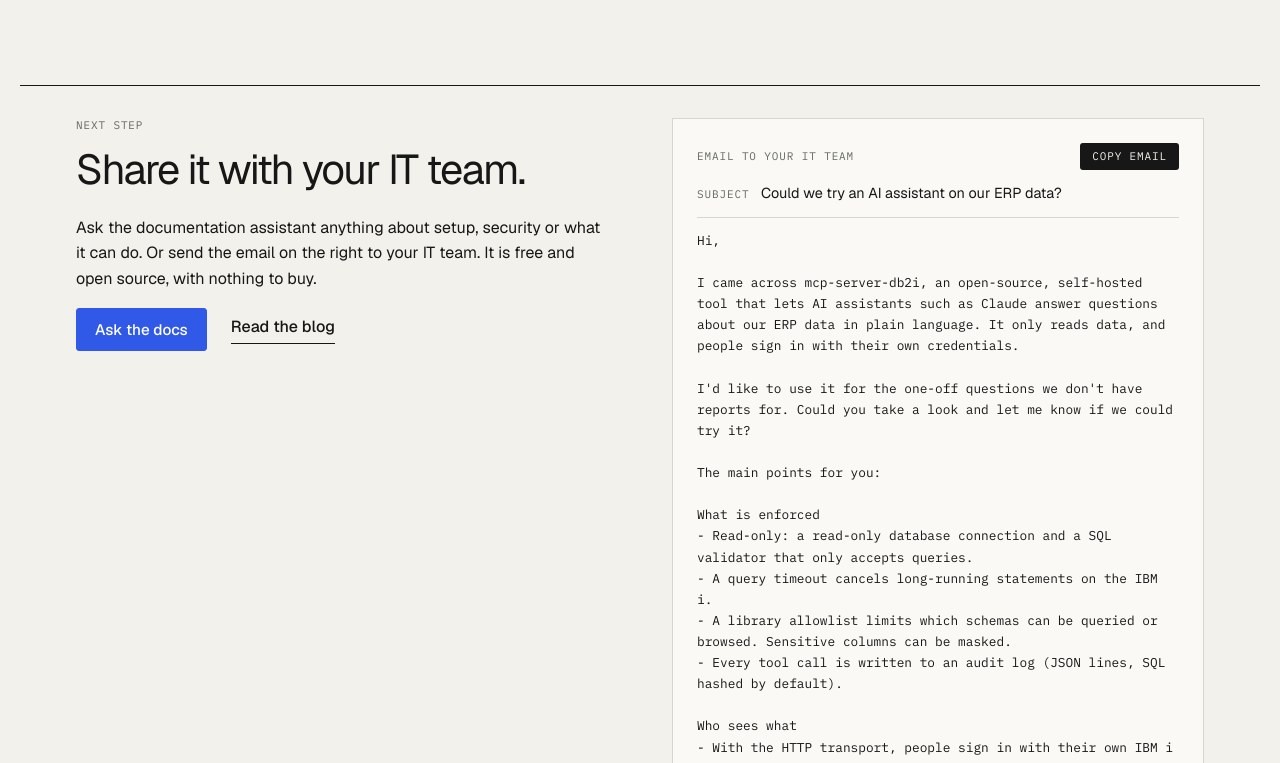
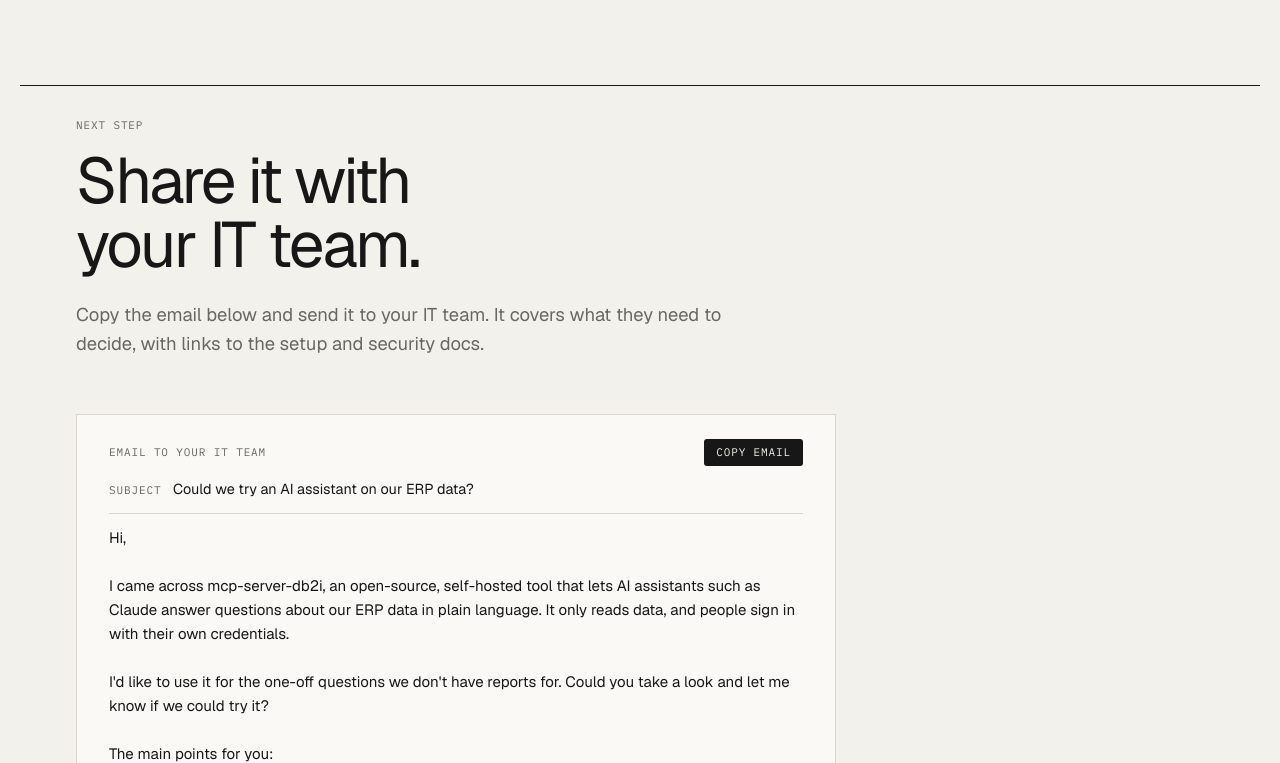
Before and after one commit to Strom-Capital/mcp-server-db2i, an Astro site in the folder site/: page /business in a window 1280 px wide. Shown: the part 3817-4580 px from the top of the page. Built offline with nearby package versions, Linux system fonts and the light colour scheme; Astro itself is replaced by a stand-in of ours; no server answers; a script that the page names is missing.

Commit message:
docs(site): one clear next step on the business page
Stack the section with the email below the heading, set the email in the
text font, and drop the extra docs and blog links so copying the email
is the only action.

```diff
--- a/site/src/pages/business.astro
+++ b/site/src/pages/business.astro
@@ -167,17 +167,15 @@ Thanks!`;
   </section>
 
   <section class="section section--tight" id="send-to-it">
-    <div class="container two next">
-      <div>
+    <div class="container next">
+      <div class="sec-head">
         <p class="label">Next step</p>
-        <h2 class="h2s">Share it with your IT team.</h2>
-        <p>
-          Ask the documentation assistant anything about setup, security or what it can do. Or send the email on the
-          right to your IT team. It is free and open source, with nothing to buy.
-        </p>
-        <div class="btn-row">
-          <a class="btn btn--primary" href={links.docs} data-ask-docs="business-next">Ask the docs</a>
-          <a class="link-rule" href={url('/blog')}>Read the blog</a>
+        <div>
+          <h2>Share it with your IT team.</h2>
+          <p class="lead">
+            Copy the email below and send it to your IT team. It covers what they need to decide, with links to the
+            setup and security docs.
+          </p>
         </div>
       </div>
       <div class="panel share">
@@ -235,11 +233,12 @@ Thanks!`;
   .ticks { margin: 0 0 var(--space-5); }
   .ticks li { padding: 12px 0 12px 22px; position: relative; }
   .ticks li::before { content: ''; position: absolute; left: 0; top: 20px; width: 7px; height: 7px; background: var(--accent); }
-  .share { align-self: start; }
+  .next { border-top: 1px solid var(--line-strong); padding-top: var(--space-6); }
+  .share { max-width: 760px; padding: var(--space-5) var(--space-6) var(--space-6); }
   .share-head { display: flex; justify-content: space-between; align-items: center; margin-bottom: var(--space-3); }
   .copy { font: 500 11px/1 var(--font-mono); letter-spacing: 0.08em; text-transform: uppercase; background: var(--fg); color: var(--bg); border: 0; border-radius: var(--radius-btn); padding: 8px 12px; cursor: pointer; }
   .copy:hover { background: var(--accent); color: var(--on-accent); }
   .subject { margin: 0 0 var(--space-3); padding-bottom: var(--space-3); border-bottom: 1px solid var(--line); font-size: 0.9rem; }
   .subject .label { margin-right: 8px; }
-  .share pre { margin: 0; padding: 0; border: 0; background: none; white-space: pre-wrap; overflow-wrap: anywhere; font-size: 0.8rem; }
+  .share pre { margin: 0; padding: 0; border: 0; background: none; white-space: pre-wrap; overflow-wrap: anywhere; font: 15px/1.6 var(--font-sans); }
 </style>
```
